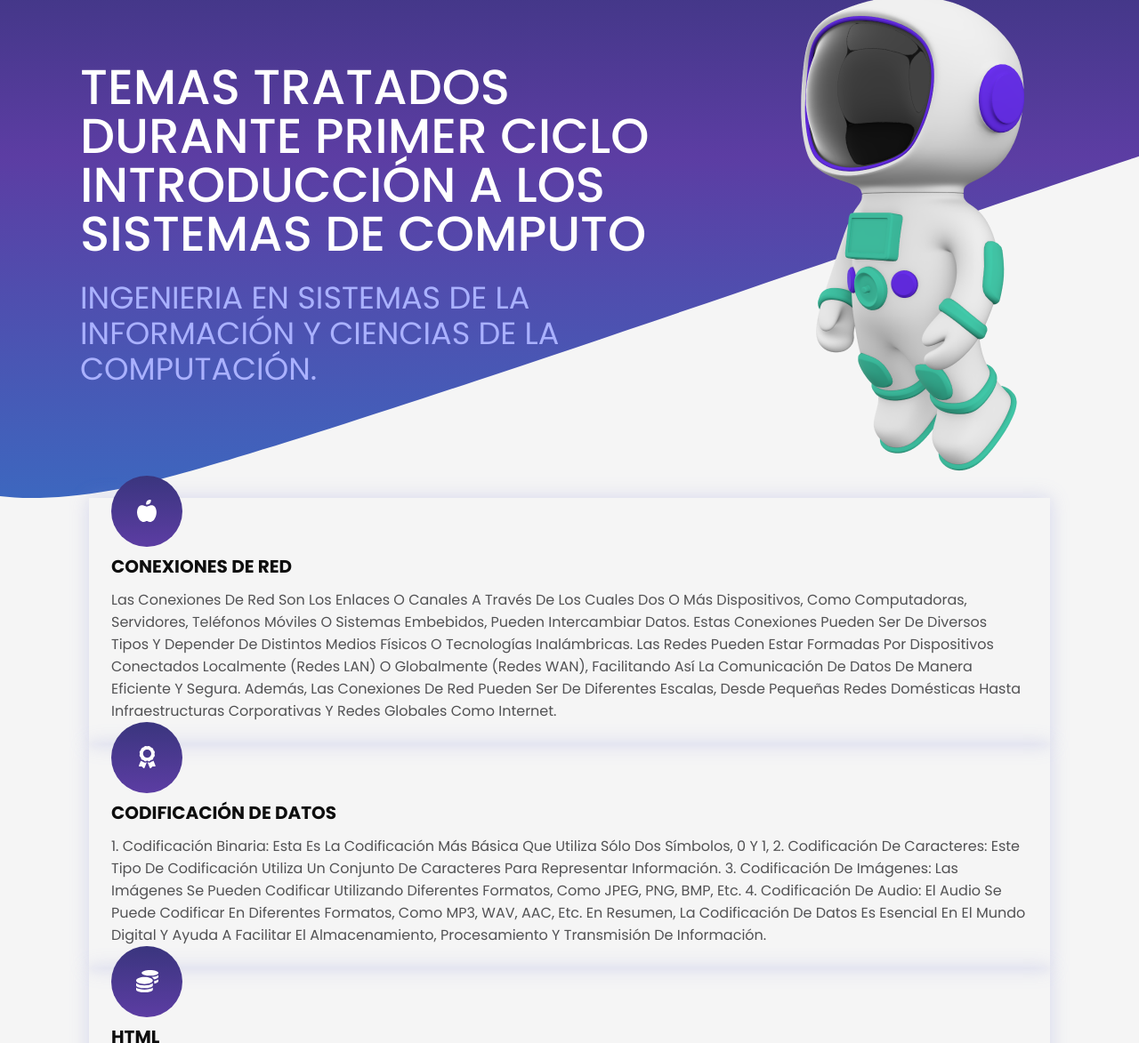
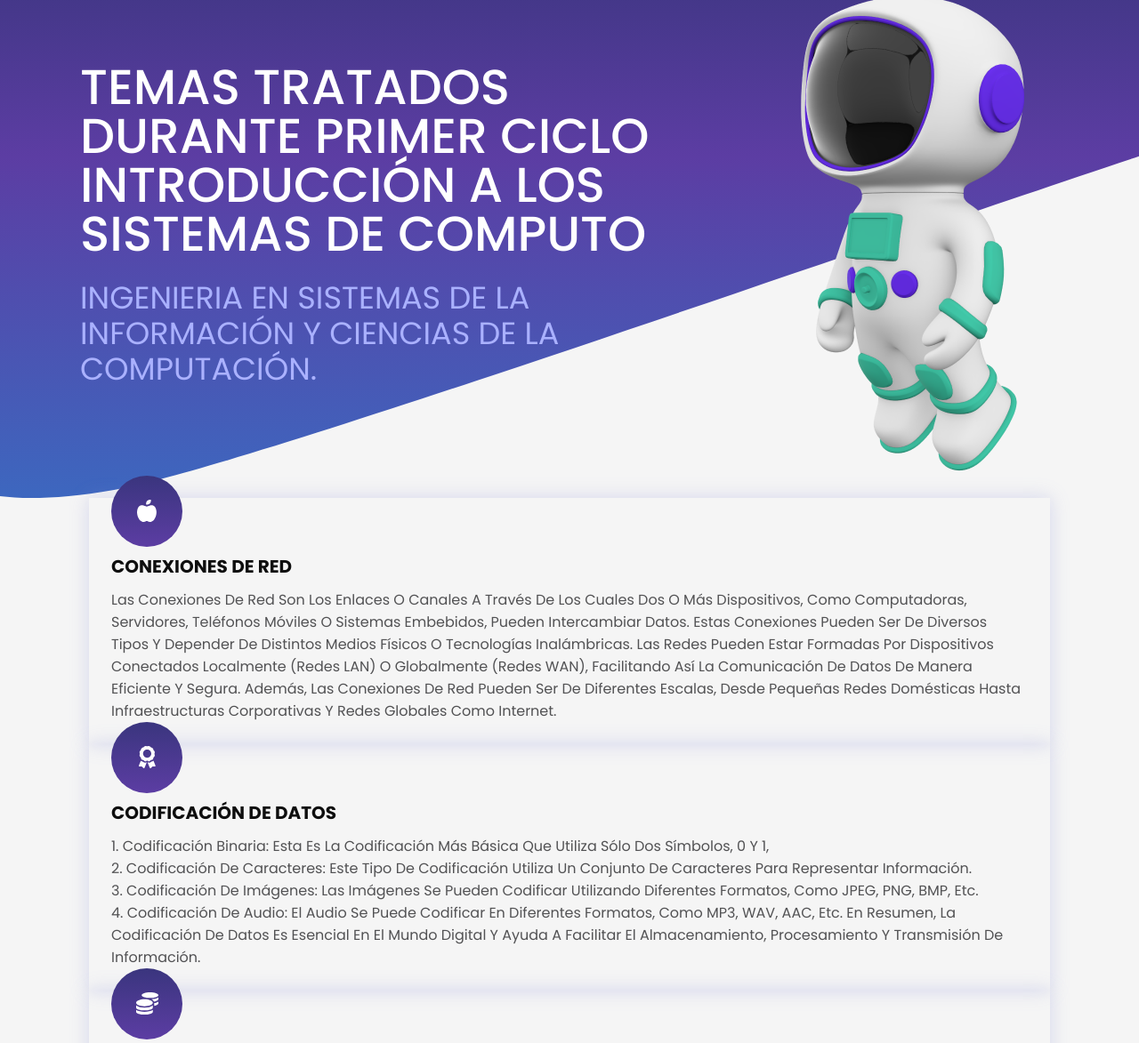
Before and after one commit to ccabrera-2019018/ProyectoUMG, a plain HTML site: page Contenido.html in a window 1280 px wide. Shown: the part 80-1253 px from the top of the page at 89% size. Drawn offline with Linux system fonts and the light colour scheme.

Commit message:
Se agrega espaciado en texto

```diff
--- a/Contenido.html
+++ b/Contenido.html
@@ -53,14 +53,14 @@ Las redes pueden estar formadas por dispositivos conectados localmente (redes LA
             <p>
                 1. Codificación binaria:
                Esta es la codificación más básica que utiliza sólo dos símbolos, 0 y 1,
-2. Codificación de caracteres:
-Este tipo de codificación utiliza un conjunto de caracteres para representar información.
-3. Codificación de imágenes:
-Las imágenes se pueden codificar utilizando diferentes formatos, como JPEG, PNG, BMP, etc.
-4. Codificación de audio:
-El audio se puede codificar en diferentes formatos, como MP3, WAV, AAC, etc.
+                <br>2. Codificación de caracteres:
+                Este tipo de codificación utiliza un conjunto de caracteres para representar información.<br>
+                3. Codificación de imágenes:
+                Las imágenes se pueden codificar utilizando diferentes formatos, como JPEG, PNG, BMP, etc.<br>
+                4. Codificación de audio:
+                El audio se puede codificar en diferentes formatos, como MP3, WAV, AAC, etc.
 
-En resumen, la codificación de datos es esencial en el mundo digital y ayuda a facilitar el almacenamiento, procesamiento y transmisión de información.
+                En resumen, la codificación de datos es esencial en el mundo digital y ayuda a facilitar el almacenamiento, procesamiento y transmisión de información.
             </p>
         </div>
         <div class="service">
```
